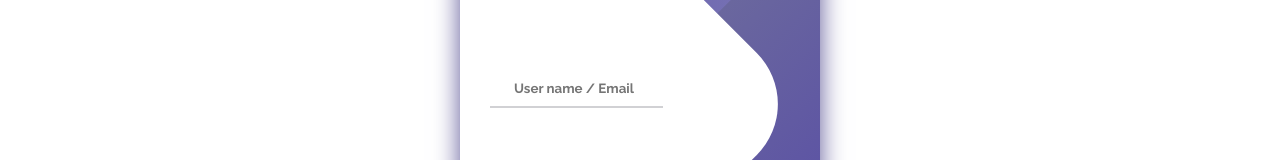
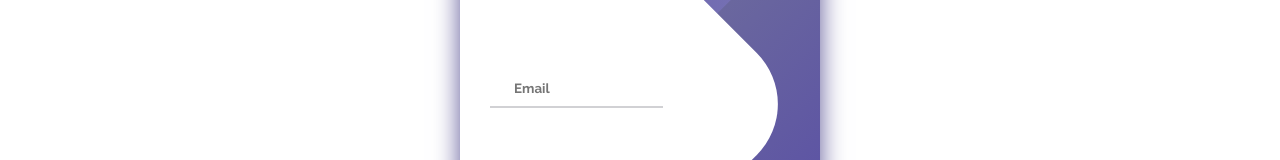
Before and after one commit to IvayloLalov/final-project, an Angular app: page /login in a window 1280 px wide. Shown: the part 266-426 px from the top of the page. Built offline with nearby package versions, Linux system fonts and the light colour scheme.

Commit message:
add routing for login and register in header and in buttons

```diff
--- a/src/app/core/header/header.component.html
+++ b/src/app/core/header/header.component.html
@@ -7,8 +7,8 @@
       <li><a href="#">Home</a></li>
       <li><a href="#">About</a></li>
       <li><a href="#">Add Restaurant</a></li>
-      <li><a href="#">Login</a></li>
-      <li><a href="#">Register</a></li>
+      <li><a routerLink="/login">Login</a></li>
+      <li><a routerLink="/register">Register</a></li>
       <li><a href="#">Logout</a></li>
     </ul>
   </nav>
--- a/src/app/user/login/login.component.html
+++ b/src/app/user/login/login.component.html
@@ -3,11 +3,7 @@
     <div class="screen__content">
       <form class="login">
         <div class="login__field">
-          <input
-            type="text"
-            class="login__input"
-            placeholder="User name / Email"
-          />
+          <input type="text" class="login__input" placeholder="Email" />
         </div>
         <div class="login__field">
           <input type="password" class="login__input" placeholder="Password" />
@@ -15,7 +11,7 @@
         <button class="button login__submit">
           <span class="button__text">Log In Now</span>
         </button>
-        <button class="button register__submit">
+        <button class="button register__submit" routerLink="/register">
           <span class="button__text">Register</span>
         </button>
       </form>
--- a/src/app/user/register/register.component.html
+++ b/src/app/user/register/register.component.html
@@ -17,7 +17,7 @@
         <button class="button register__submit">
           <span class="button__text">Register Now</span>
         </button>
-        <button class="button login__submit">
+        <button class="button login__submit" routerLink="/login">
           <span class="button__text">Log In</span>
         </button>
       </form>
```
